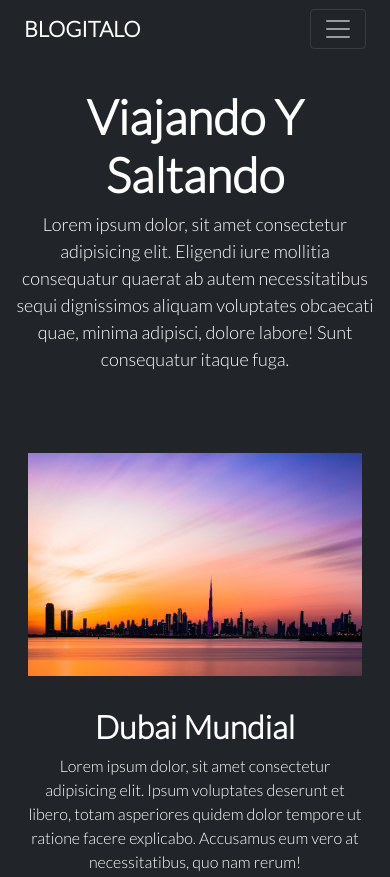
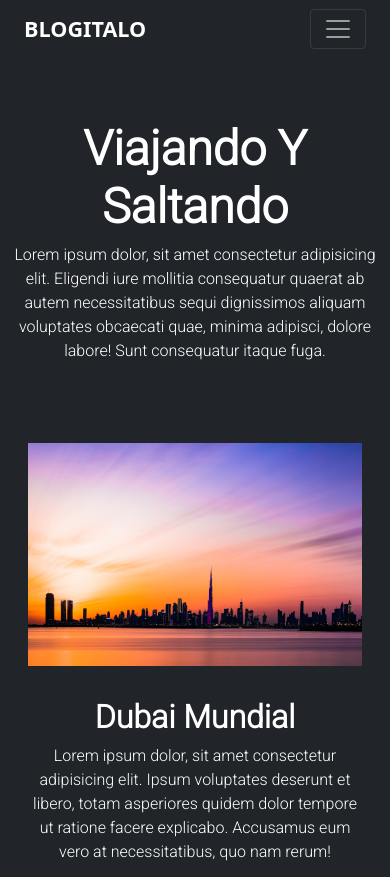
Before and after one commit to lencho-arg/proyectos, a website: page index.html in a window 390 px wide. Shown: the top 877 px of the page. Drawn offline with nearby package versions, Linux system fonts and the light colour scheme.

Commit message:
Prueba sass

```diff
--- a/index.html
+++ b/index.html
@@ -13,7 +13,9 @@
     <link rel="stylesheet" href="https://cdn.jsdelivr.net/npm/bootstrap-icons@1.8.1/font/bootstrap-icons.css">
     <link rel="icon" type="image/png" href="./images/amor.png"/>
     <link rel="stylesheet" href="https://cdnjs.cloudflare.com/ajax/libs/animate.css/4.1.1/animate.min.css"/>
-
+    <link rel="preconnect" href="https://fonts.googleapis.com">
+    <link rel="preconnect" href="https://fonts.gstatic.com" crossorigin>
+    <link href="https://fonts.googleapis.com/css2?family=Roboto:wght@300&display=swap" rel="stylesheet">
 
 </head>
 
--- /dev/null
+++ b/scss/_colores.scss
@@ -0,0 +1,2 @@
+$color_primario: #1C1C1C;
+$color_secundario: black;
--- /dev/null
+++ b/scss/_estructura.scss
@@ -0,0 +1,12 @@
+body {
+    background-color: $color_primario;
+}
+
+header {
+    padding-top: 2rem;
+}
+
+footer {
+    background-color: $color_secundario;
+    padding-top: 1rem;
+}
--- /dev/null
+++ b/scss/_tipografia.scss
@@ -0,0 +1,3 @@
+main {
+    font-family: 'Roboto', sans-serif;
+}
--- /dev/null
+++ b/scss/estilos.scss
@@ -0,0 +1,70 @@
+@import "colores";
+@import "estructura";
+@import "tipografia";
+
+
+.textFix {
+    text-align: end;
+    p {
+        font-size: 20px;
+    }
+}
+
+.textFix1 {
+    text-align: start;
+    p {
+        font-size: 20px;
+    }
+}
+
+.textFix h1 {
+    padding-top: 4rem;
+}
+h1 {
+    font-size: 4rem;
+}
+h2 {
+    font-size: 4rem;
+}
+
+@media (max-width:992px) {
+    .textFix {
+        text-align: center;
+        p {
+            font-size: 16px;
+        }
+    }
+    h1 {
+        font-size: 3rem;
+        font-weight: bold;
+    }
+    h2 {
+        font-size: 2rem;
+        font-weight: bold;
+    }
+}
+
+
+
+@media (max-width:992px) {
+    .textFix1 {
+        text-align: center;
+        padding-top: 2rem;
+        p {
+            font-size: 16px;
+        }
+    }
+    .textFix1 h2 {
+        font-size: 2rem;
+    }
+}
+
+
+.sobreNos {
+    padding-top: 5rem;
+}
+@media (max-width:992px) {
+    .sobreNos {
+        padding-top: 5rem;
+    }
+}
```
Also changed, not shown: blog.html (+4 -2 lines), package.json (added, +26 -0 lines), sobre-nosotros.html (+5 -2 lines), css/estilos.css, 3 other files.
